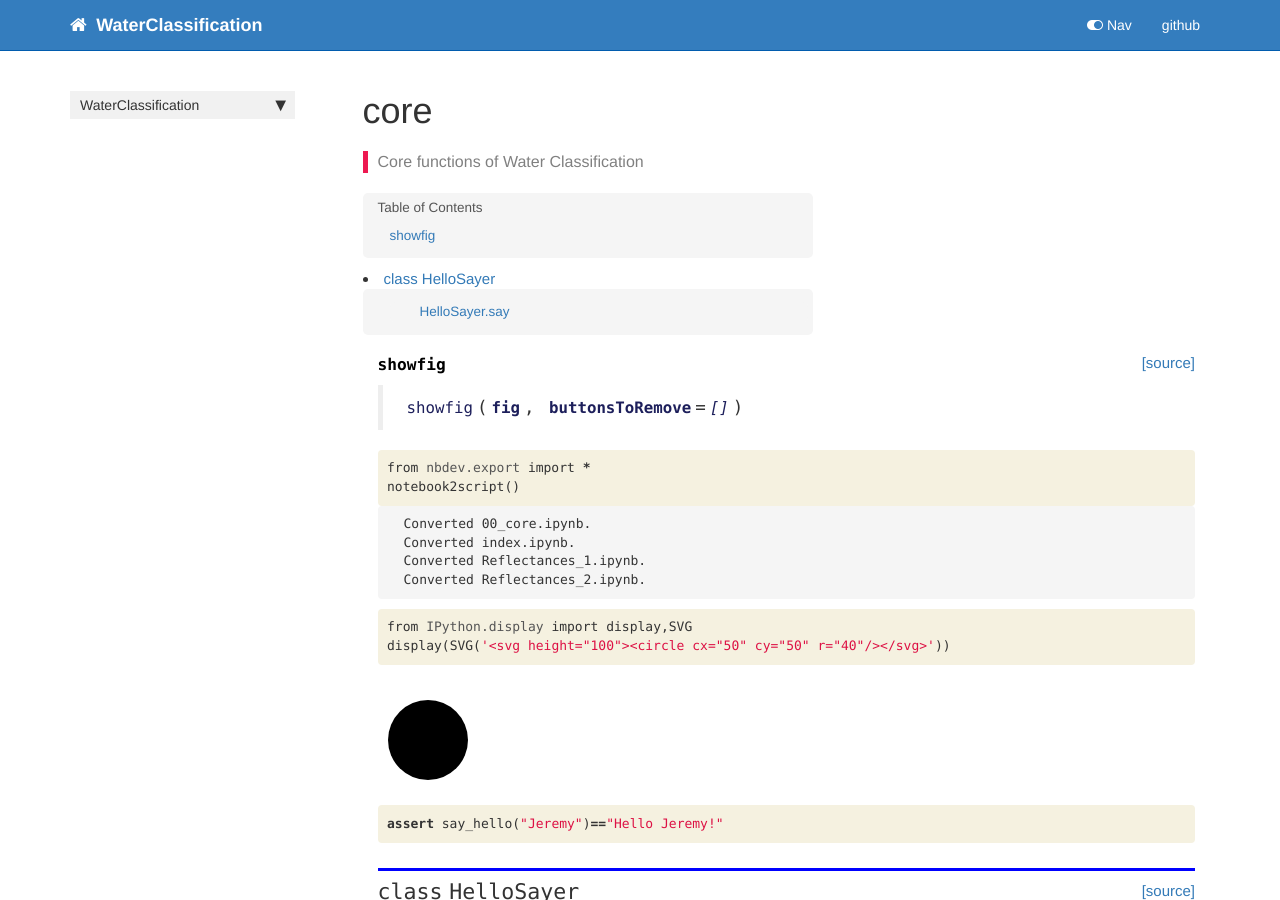
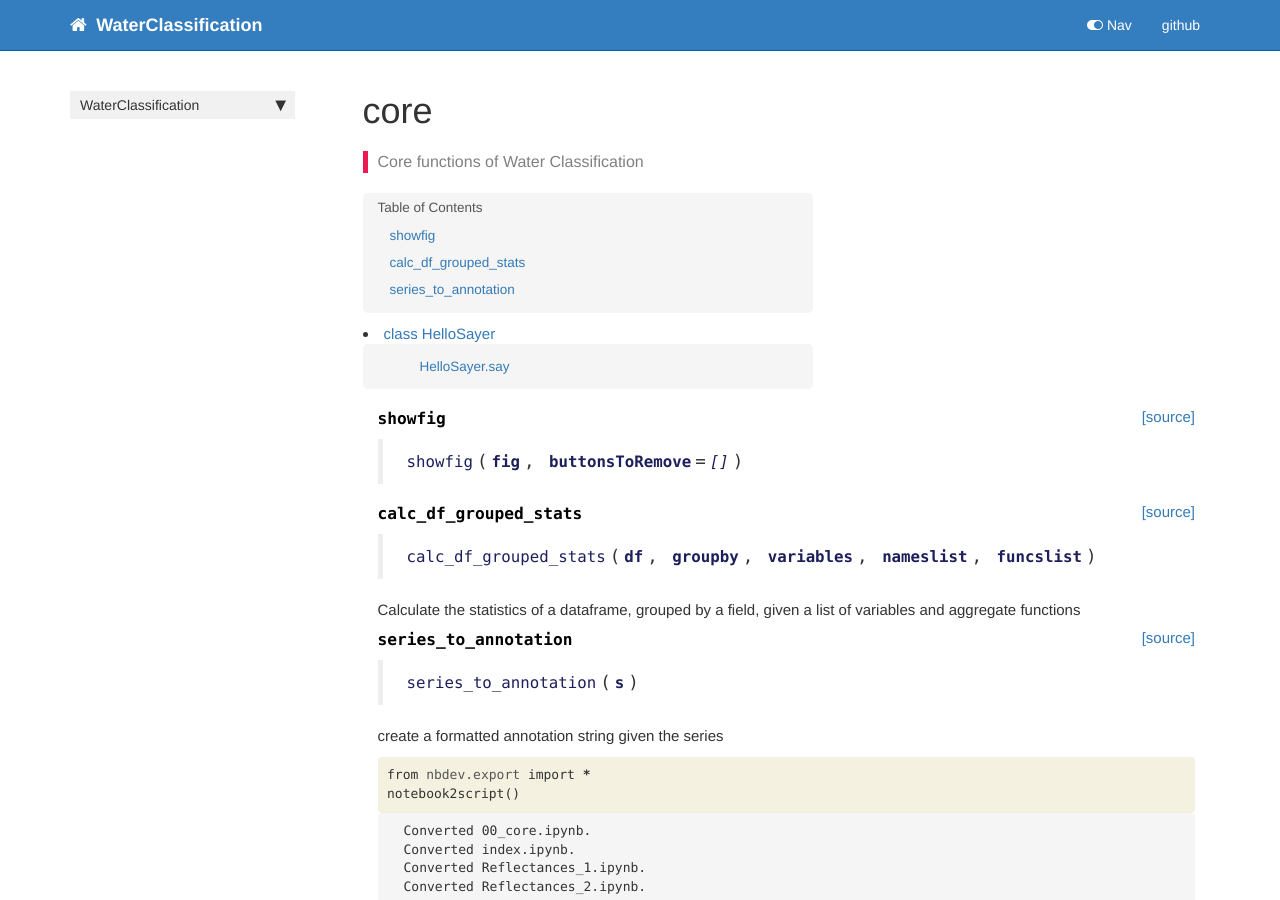
Before and after one commit to sonthuybacha/WaterClassification, a Jekyll site: the page built from docs/core.html, in a window 1280 px wide and 900 px high. Built offline with Jekyll 4.4.1, drawn with Linux system fonts in a browser that asks for light colours; nearby versions of some CDN libraries; comment, search, counter and statistics services are not loaded.

```diff
--- a/WaterClassification/_nbdev.py
+++ b/WaterClassification/_nbdev.py
@@ -3,6 +3,8 @@
 __all__ = ["index", "modules", "custom_doc_links", "git_url"]
 
 index = {"showfig": "00_core.ipynb",
+         "calc_df_grouped_stats": "00_core.ipynb",
+         "series_to_annotation": "00_core.ipynb",
          "HelloSayer": "00_core.ipynb"}
 
 modules = ["core.py"]
--- a/docs/_data/sidebars/home_sidebar.yml
+++ b/docs/_data/sidebars/home_sidebar.yml
@@ -16,7 +16,7 @@
       title: Loading Reflectances from CSV
       url: /Reflectances_1
     - output: web,pdf
-      title: Exploratory Data Analysis
+      title: Exploratory Data Analysis - 1
       url: /Reflectances_2
     output: web
     title: WaterClassification
--- a/docs/core.html
+++ b/docs/core.html
@@ -52,8 +52,73 @@
 
 
 <div class="output_markdown rendered_html output_subarea ">
-<h4 id="showfig" class="doc_header"><code>showfig</code><a href="https://github.com/cordmaur/WaterClassification/tree/master/WaterClassification/core.py#L11" class="source_link" style="float:right">[source]</a></h4><blockquote><p><code>showfig</code>(<strong><code>fig</code></strong>, <strong><code>buttonsToRemove</code></strong>=<em><code>[]</code></em>)</p>
+<h4 id="showfig" class="doc_header"><code>showfig</code><a href="https://github.com/cordmaur/WaterClassification/tree/master/WaterClassification/core.py#L12" class="source_link" style="float:right">[source]</a></h4><blockquote><p><code>showfig</code>(<strong><code>fig</code></strong>, <strong><code>buttonsToRemove</code></strong>=<em><code>[]</code></em>)</p>
 </blockquote>
+
+</div>
+
+</div>
+
+</div>
+</div>
+
+</div>
+    {% endraw %}
+
+    {% raw %}
+
+<div class="cell border-box-sizing code_cell rendered">
+
+</div>
+    {% endraw %}
+
+    {% raw %}
+
+<div class="cell border-box-sizing code_cell rendered">
+
+<div class="output_wrapper">
+<div class="output">
+
+<div class="output_area">
+
+
+<div class="output_markdown rendered_html output_subarea ">
+<h4 id="calc_df_grouped_stats" class="doc_header"><code>calc_df_grouped_stats</code><a href="https://github.com/cordmaur/WaterClassification/tree/master/WaterClassification/core.py#L25" class="source_link" style="float:right">[source]</a></h4><blockquote><p><code>calc_df_grouped_stats</code>(<strong><code>df</code></strong>, <strong><code>groupby</code></strong>, <strong><code>variables</code></strong>, <strong><code>nameslist</code></strong>, <strong><code>funcslist</code></strong>)</p>
+</blockquote>
+<p>Calculate the statistics of a dataframe, grouped by a field, given a list of variables and aggregate
+functions</p>
+
+</div>
+
+</div>
+
+</div>
+</div>
+
+</div>
+    {% endraw %}
+
+    {% raw %}
+
+<div class="cell border-box-sizing code_cell rendered">
+
+</div>
+    {% endraw %}
+
+    {% raw %}
+
+<div class="cell border-box-sizing code_cell rendered">
+
+<div class="output_wrapper">
+<div class="output">
+
+<div class="output_area">
+
+
+<div class="output_markdown rendered_html output_subarea ">
+<h4 id="series_to_annotation" class="doc_header"><code>series_to_annotation</code><a href="https://github.com/cordmaur/WaterClassification/tree/master/WaterClassification/core.py#L43" class="source_link" style="float:right">[source]</a></h4><blockquote><p><code>series_to_annotation</code>(<strong><code>s</code></strong>)</p>
+</blockquote>
+<p>create a formatted annotation string given the series</p>
 
 </div>
 
@@ -136,23 +201,6 @@
     {% raw %}
 
 <div class="cell border-box-sizing code_cell rendered">
-<div class="input">
-
-<div class="inner_cell">
-    <div class="input_area">
-<div class=" highlight hl-ipython3"><pre><span></span><span class="k">assert</span> <span class="n">say_hello</span><span class="p">(</span><span class="s2">&quot;Jeremy&quot;</span><span class="p">)</span><span class="o">==</span><span class="s2">&quot;Hello Jeremy!&quot;</span>
-</pre></div>
-
-    </div>
-</div>
-</div>
-
-</div>
-    {% endraw %}
-
-    {% raw %}
-
-<div class="cell border-box-sizing code_cell rendered">
 
 </div>
     {% endraw %}
@@ -168,7 +216,7 @@
 
 
 <div class="output_markdown rendered_html output_subarea ">
-<h2 id="HelloSayer" class="doc_header"><code>class</code> <code>HelloSayer</code><a href="https://github.com/cordmaur/WaterClassification/tree/master/WaterClassification/core.py#L24" class="source_link" style="float:right">[source]</a></h2><blockquote><p><code>HelloSayer</code>(<strong><code>to</code></strong>)</p>
+<h2 id="HelloSayer" class="doc_header"><code>class</code> <code>HelloSayer</code><a href="https://github.com/cordmaur/WaterClassification/tree/master/WaterClassification/core.py#L52" class="source_link" style="float:right">[source]</a></h2><blockquote><p><code>HelloSayer</code>(<strong><code>to</code></strong>)</p>
 </blockquote>
 <p>Say hello to <code>to</code> using <code>say_hello</code></p>
 
@@ -193,7 +241,7 @@
 
 
 <div class="output_markdown rendered_html output_subarea ">
-<h4 id="HelloSayer.say" class="doc_header"><code>HelloSayer.say</code><a href="https://github.com/cordmaur/WaterClassification/tree/master/WaterClassification/core.py#L27" class="source_link" style="float:right">[source]</a></h4><blockquote><p><code>HelloSayer.say</code>()</p>
+<h4 id="HelloSayer.say" class="doc_header"><code>HelloSayer.say</code><a href="https://github.com/cordmaur/WaterClassification/tree/master/WaterClassification/core.py#L55" class="source_link" style="float:right">[source]</a></h4><blockquote><p><code>HelloSayer.say</code>()</p>
 </blockquote>
 <p>Default method to say something</p>
 
--- a/docs/sidebar.json
+++ b/docs/sidebar.json
@@ -3,6 +3,6 @@
     "Overview": "/",
     "core": "/core",
     "Loading Reflectances from CSV": "/Reflectances_1",
-    "Exploratory Data Analysis": "/Reflectances_2"
+    "Exploratory Data Analysis - 1": "/Reflectances_2"
   }
 }
```
Also changed, not shown: WaterClassification/core.py (+29 -1 lines), docs/index.html (+0 -66 lines), README.md, 2 other files.
